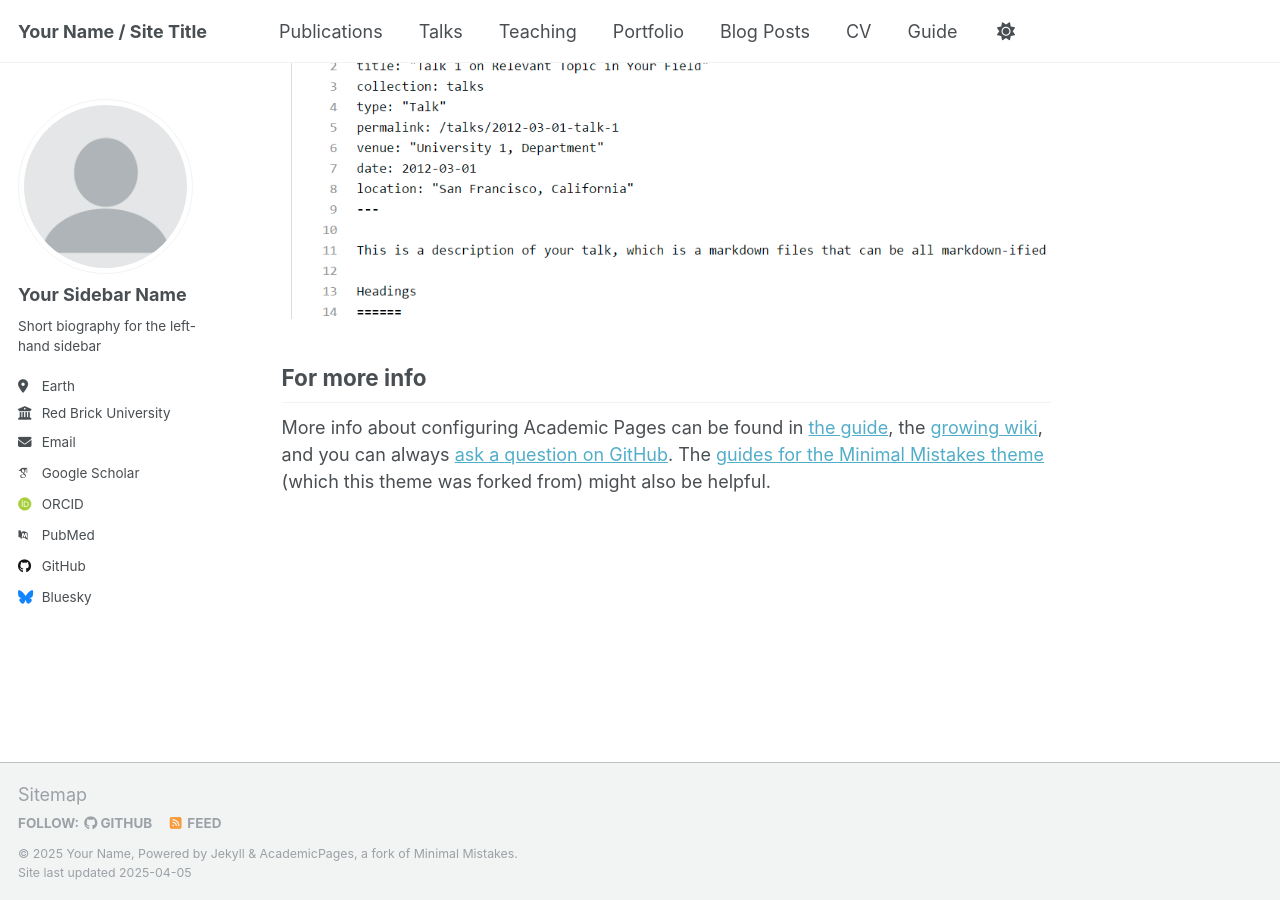
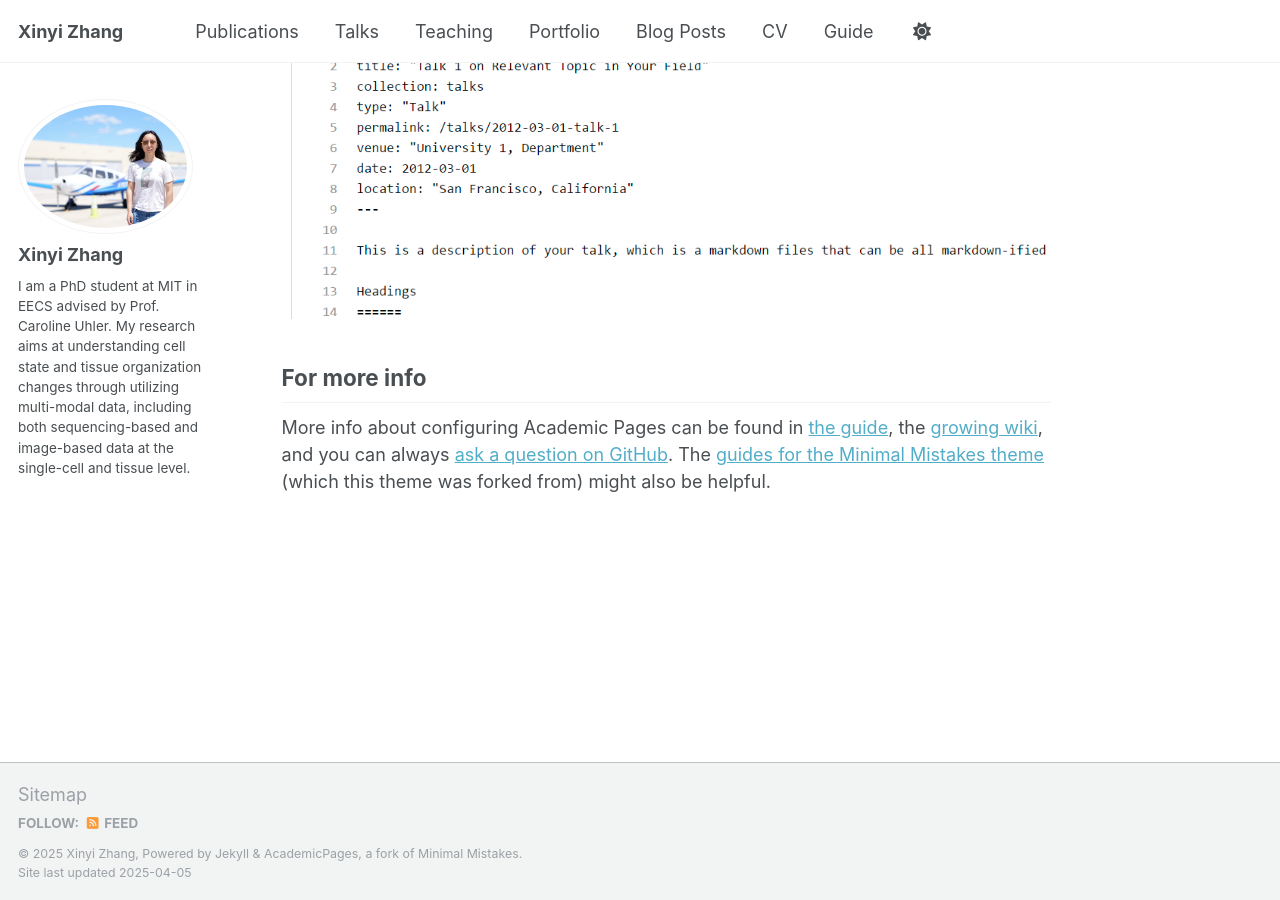
Before and after one commit to xinyiz98/xinyiz98.github.io, a Jekyll site: the page built from _pages/about.md, in a window 1280 px wide and 900 px high, scrolled down 2636 px. Built offline with Jekyll 4.4.1, drawn with Linux system fonts in a browser that asks for light colours; some web fonts are replaced.

Commit message:
Update _config.yml

```diff
--- a/_config.yml
+++ b/_config.yml
@@ -9,71 +9,67 @@
 # Basic Site Settings
 locale                   : "en-US"
 site_theme               : "default"
-title                    : "Your Name / Site Title"
+title                    : "Xinyi Zhang"
 title_separator          : "-"
-name                     : &name "Your Name"
-description              : &description "personal description"
-url                      : https://academicpages.github.io # the base hostname & protocol for your site e.g. "https://[your GitHub username].github.io"
+name                     : &name "Xinyi Zhang"
+# description              : &description "personal description"
+url                      : https://xinyiz98.github.io # the base hostname & protocol for your site e.g. "https://[your GitHub username].github.io"
 baseurl                  : "" # the subpath of your site, e.g. "/blog"
-repository               : "academicpages/academicpages.github.io"
+repository               : "xinyiz98/xinyiz98.github.io"
 
 # Site Author - The following control what appear as part of the author content on the side bar.
 #               If a field is blank the icon and link will not appear, otherwise it will be shown.
 #               Additional customization can be done by editing /_includes/author-profile.html
 author:
   # Biographic information
-  avatar           : "profile.png"
-  name             : "Your Sidebar Name"
+  avatar           : "plane.jpg"
+  name             : "Xinyi Zhang"
   pronouns         : # example: "she/her"
-  bio              : "Short biography for the left-hand sidebar"
-  location         : "Earth"
-  employer         : "Red Brick University"
-  uri              : # URL
-  email            : "none@example.org"
+  bio              : "I am a PhD student at MIT in EECS advised by Prof. Caroline Uhler. My research aims at understanding cell state and tissue organization changes through utilizing multi-modal data, including both sequencing-based and image-based data at the single-cell and tissue level."
 
-  # Academic websites
-  arxiv            : # URL - Update with the correct link to your profile
-  googlescholar    : "https://scholar.google.com/citations?user=PS_CX0AAAAAJ"
-  impactstory      : # URL
-  orcid            : "http://orcid.org/yourorcidurl"
-  semantic         : # URL
-  pubmed           : "https://www.ncbi.nlm.nih.gov/pubmed/?term=john+snow"
-  researchgate     : # URL
-  scopus           : # URL
+  # # Academic websites
+  # arxiv            : # URL - Update with the correct link to your profile
+  # googlescholar    : "https://scholar.google.com/citations?user=PS_CX0AAAAAJ"
+  # impactstory      : # URL
+  # orcid            : "http://orcid.org/yourorcidurl"
+  # semantic         : # URL
+  # pubmed           : "https://www.ncbi.nlm.nih.gov/pubmed/?term=john+snow"
+  # researchgate     : # URL
+  # scopus           : # URL
 
-  # Repositories and software development
-  bitbucket        : # Username - Update with your username on the site
-  codepen          : # Username
-  dribbble         : # Username
-  github           : "academicpages"
-  kaggle           : # Username
-  stackoverflow    : # User number or user number and name (i.e., use "1" or "1/jeff-atwood")
+  # # Repositories and software development
+  # bitbucket        : # Username - Update with your username on the site
+  # codepen          : # Username
+  # dribbble         : # Username
+  # github           : "academicpages"
+  # kaggle           : # Username
+  # stackoverflow    : # User number or user number and name (i.e., use "1" or "1/jeff-atwood")
 
-  # Social media
-  bluesky          : "bsky.app" # Replace this with you Bluesky username
-  facebook         : # Username
-  flickr           : # Username
-  foursquare       : # Username
-  goodreads        : # Username
-  google_plus      : # Username
-  keybase          : # Username
-  instagram        : # Username
-  lastfm           : # Username
-  linkedin         : # Username
-  mastodon         : # URL
-  medium           : # URL
-  pinterest        : # Username
-  soundcloud       : # Username
-  steam            : # Username
-  telegram         : # URL
-  tumblr           : # Username
-  twitter          : # Username for X / Twitter
-  vine             : # Username
-  weibo            : # Username
-  wikipedia        : # Username
-  xing             : # Username
-  youtube          : # Username
-  zhihu            : # Username
+  # # Social media
+  # bluesky          : "bsky.app" # Replace this with you Bluesky username
+  # facebook         : # Username
+  # flickr           : # Username
+  # foursquare       : # Username
+  # goodreads        : # Username
+  # google_plus      : # Username
+  # keybase          : # Username
+  # instagram        : # Username
+  # lastfm           : # Username
+  # linkedin         : # Username
+  # mastodon         : # URL
+  # medium           : # URL
+  # pinterest        : # Username
+  # soundcloud       : # Username
+  # steam            : # Username
+  # telegram         : # URL
+  # tumblr           : # Username
+  # twitter          : # Username for X / Twitter
+  # vine             : # Username
+  # weibo            : # Username
+  # wikipedia        : # Username
+  # xing             : # Username
+  # youtube          : # Username
+  # zhihu            : # Username
 
 # Publication Category - The following the list of publication categories and their headings
 publication_category:
@@ -88,7 +84,7 @@ publication_category:
 teaser                   :  # filename of teaser fallback teaser image placed in /images/, .e.g. "500x300.png"
 breadcrumbs              : false # true, false (default)
 words_per_minute         : 160
-future                   : true
+future                   : false
 read_more                : "disabled" # if enabled, adds "Read more" links to excerpts
 talkmap_link             : false      #change to true to add link to talkmap on talks page
 comments:
@@ -129,20 +125,20 @@ alexa_site_verification  :
 yandex_site_verification :
 
 
-# Social Sharing
-twitter:
-  username               : &twitter
-facebook:
-  username               :
-  app_id                 :
-  publisher              :
-og_image                 :  # Open Graph/Twitter default site image
-# For specifying social profiles
-# - https://developers.google.com/structured-data/customize/social-profiles
-social:
-  type                   : # Person or Organization (defaults to Person)
-  name                   : # If the user or organization name differs from the site's name
-  links: # An array of links to social media profiles
+# # Social Sharing
+# twitter:
+#   username               : &twitter
+# facebook:
+#   username               :
+#   app_id                 :
+#   publisher              :
+# og_image                 :  # Open Graph/Twitter default site image
+# # For specifying social profiles
+# # - https://developers.google.com/structured-data/customize/social-profiles
+# social:
+#   type                   : # Person or Organization (defaults to Person)
+#   name                   : # If the user or organization name differs from the site's name
+#   links: # An array of links to social media profiles
 
 
 # Analytics
@@ -220,7 +216,7 @@ collections:
     output: true
     permalink: /:collection/:path/
   portfolio:
-    output: true
+    output: false
     permalink: /:collection/:path/
   talks:
     output: true
@@ -229,17 +225,17 @@ collections:
 
 # These settings control how pages and collections are included in the site
 defaults:
-  # _posts
-  - scope:
-      path: ""
-      type: posts
-    values:
-      layout: single
-      author_profile: true
-      read_time: true
-      comments: true
-      share: true
-      related: true
+  # # _posts
+  # - scope:
+  #     path: ""
+  #     type: posts
+  #   values:
+  #     layout: single
+  #     author_profile: true
+  #     read_time: true
+  #     comments: true
+  #     share: true
+  #     related: true
   # _pages
   - scope:
       path: ""
@@ -265,15 +261,15 @@ defaults:
       author_profile: true
       share: true
       comments: true
-  # _portfolio
-  - scope:
-      path: ""
-      type: portfolio
-    values:
-      layout: single
-      author_profile: true
-      share: true
-      comment: true
+  # # _portfolio
+  # - scope:
+  #     path: ""
+  #     type: portfolio
+  #   values:
+  #     layout: single
+  #     author_profile: true
+  #     share: true
+  #     comment: true
   # _talks
   - scope:
       path: ""
```
